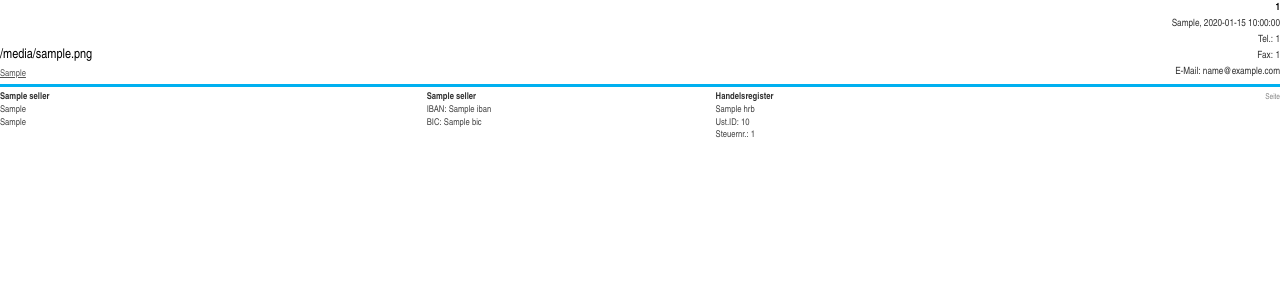
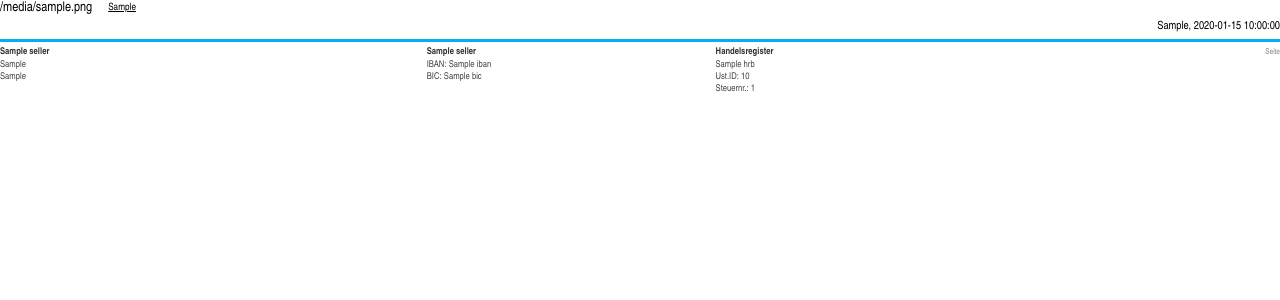
Before and after one commit to omnihonk/e-invoice, a Python web app: template templates/layouts/base_invoice.html in a window 1280 px wide. Shown: the top 300 px of the page. Run offline with Jinja, Linux system fonts and the light colour scheme; the template is opened without the code that fills it: most values are stand-ins (such as "Sample title", 1, 10 or a date in 2020).

Commit message:
feat: implement automatic invoice numbering logic and update PDF invoice layout styling

```diff
--- a/schemas/schemas.py
+++ b/schemas/schemas.py
@@ -25,6 +25,7 @@ class BuyerCreate(BaseModel):
     contact_email: Optional[str] = None
     contact_phone: Optional[str] = None
     invoice_number: Optional[str] = None
+    auto_invoice_number: Optional[bool] = None
     invoice_date: Optional[str] = None
     payment_due: Optional[str] = None
     delivery_date: Optional[str] = None
--- a/schemas/session.py
+++ b/schemas/session.py
@@ -37,5 +37,6 @@ class InvoiceSession(BaseModel):
     buyer: Optional[BuyerCreate] = None
     items: List[LineItem] = Field(default_factory=list)
     invoice_number: Optional[str] = None
+    auto_invoice_number: bool = True
     issue_date: date = Field(default_factory=date.today)
     layout_name: str = "fks"
--- a/templates/layouts/base_invoice.html
+++ b/templates/layouts/base_invoice.html
@@ -1,15 +1,22 @@
 <!DOCTYPE html>
 <html lang="de">
+
 <head>
-<meta charset="UTF-8"/>
+  <meta charset="UTF-8" />
   <title>Rechnung</title>
   <style>
     /* ── Page ── */
     @page {
       size: A4;
-    margin: 12.5mm 25mm 20mm 25mm;
-    @top-left   { content: element(hdr); }
-    @bottom-center { content: element(ftr); }
+      margin: 20mm 25mm 20mm 25mm;
+
+      @top-center {
+        content: element(hdr);
+      }
+
+      @bottom-center {
+        content: element(ftr);
+      }
     }
 
     /* ── Fonts & base ── */
@@ -29,36 +36,50 @@
       border-bottom: 1.5pt solid #00b0f0;
       padding-bottom: 3pt;
       margin-bottom: 0;
+      break-inside: avoid;
+      page-break-inside: avoid;
     }
-  .hdr-top {
+
+    .hdr-row-top {
+      display: flex;
+      justify-content: space-between;
+      align-items: flex-end;
+    }
+
+    .hdr-logo-and-sender {
       display: flex;
       align-items: flex-end;
-    justify-content: space-between;
+      gap: 12pt;
     }
-  .hdr-logo-area {
-    display: flex;
-    flex-direction: column;
-    gap: 1pt;
-  }
+
     .logo-img {
       height: 22pt;
       width: auto;
       display: block;
+      object-fit: contain;
     }
-  .hdr-sender {
-    font-size: 7pt;
-    color: #555;
+
+    .hdr-logo-placeholder {
+      font-size: 13pt;
+      font-weight: bold;
+      color: #00b0f0;
+    }
+
+    .hdr-sender-line {
+      font-size: 7.5pt;
+      color: #000;
       text-decoration: underline;
+      margin-bottom: 2pt;
+    }
+
+    .hdr-row-bottom {
+      display: flex;
+      justify-content: flex-end;
       margin-top: 2pt;
     }
-  .hdr-right {
-    text-align: right;
-    font-size: 7.5pt;
-    color: #333;
-    line-height: 1.6;
-  }
-  .hdr-ref {
-    font-weight: bold;
+
+    .hdr-date {
+      font-size: 8.5pt;
       color: #000;
     }
 
@@ -71,17 +92,21 @@
       font-size: 7pt;
       color: #444;
     }
+
     .ftr-grid {
       display: flex;
       justify-content: space-between;
       gap: 10pt;
     }
+
     .ftr-col {
       flex: 1;
     }
+
     .ftr-col-wide {
       flex: 1.5;
     }
+
     .ftr-label {
       display: block;
       font-weight: bold;
@@ -92,27 +117,24 @@
     {% block styles %}{% endblock %}
   </style>
 </head>
+
 <body>
 
   <!-- ══ RUNNING HEADER ══════════════════════════════════════════════════════ -->
   <div id="page-header">
     {% block page_header %}
-  <div class="hdr-top">
-    <div class="hdr-logo-area">
+    <div class="hdr-row-top">
+      <div class="hdr-logo-and-sender">
         {% if logo_html %}
         {{ logo_html | safe }}
         {% else %}
-        <span style="font-size:13pt;font-weight:bold;color:#00b0f0;">{{ seller.name }}</span>
+        <span class="hdr-logo-placeholder">{{ seller.name }}</span>
         {% endif %}
-      <div class="hdr-sender">{{ header_full }}</div>
+        <span class="hdr-sender-line">{{ header_full }}</span>
       </div>
-    <div class="hdr-right">
-      <div class="hdr-ref">{{ invoice_num }}</div>
-      <div>{% if issue_city %}{{ issue_city }}, {% endif %}{{ issue_date_str }}</div>
-      {% if seller.phone_number %}<div>Tel.: {{ seller.phone_number }}</div>{% endif %}
-      {% if seller.fax_number %}<div>Fax: {{ seller.fax_number }}</div>{% endif %}
-      {% if seller.email_address %}<div>E-Mail: {{ seller.email_address }}</div>{% endif %}
     </div>
+    <div class="hdr-row-bottom">
+      <div class="hdr-date">{% if issue_city %}{{ issue_city }}, {% endif %}{{ issue_date_str }}</div>
     </div>
     {% endblock %}
   </div>
@@ -123,18 +145,18 @@
     <div class="ftr-grid">
       <div class="ftr-col-wide">
         <span class="ftr-label">{{ seller.name }}</span>
-      {{ seller.line_one }}<br/>
+        {{ seller.line_one }}<br />
         {{ seller_post_city }}
       </div>
       <div class="ftr-col">
         <span class="ftr-label">{{ seller.bank_name or "" }}</span>
-      {% if seller.iban %}IBAN: {{ seller.iban }}<br/>{% endif %}
+        {% if seller.iban %}IBAN: {{ seller.iban }}<br />{% endif %}
         {% if seller.bic %}BIC: {{ seller.bic }}{% endif %}
       </div>
       <div class="ftr-col">
         <span class="ftr-label">Handelsregister</span>
-      {% if seller.hrb %}{{ seller.hrb }}<br/>{% endif %}
-      {% if seller.tax_id %}Ust.ID: {{ seller_tax_id_formatted }}<br/>{% endif %}
+        {% if seller.hrb %}{{ seller.hrb }}<br />{% endif %}
+        {% if seller.tax_id %}Ust.ID: {{ seller_tax_id_formatted }}<br />{% endif %}
         {% if seller.tax_number %}Steuernr.: {{ seller.tax_number }}{% endif %}
       </div>
       <div class="ftr-col" style="text-align:right; color:#888;">
@@ -148,4 +170,5 @@
   {% block content %}{% endblock %}
 
 </body>
+
 </html>
```
Also changed, not shown: database/db.py (+40 -2 lines), models/party.py (+11 -0 lines), routers/buyer.py (+9 -0 lines), routers/seller.py (+31 -1 lines), routers/session.py (+19 -0 lines), schemas/NOTES.md (deleted, +0 -3 lines), templates/fks_invoice.html (+12 -9 lines), tests/test_db_routers.py (+18 -0 lines), tests/test_session_api.py (+27 -0 lines). Lines whose indentation alone changed are shown as unchanged.
